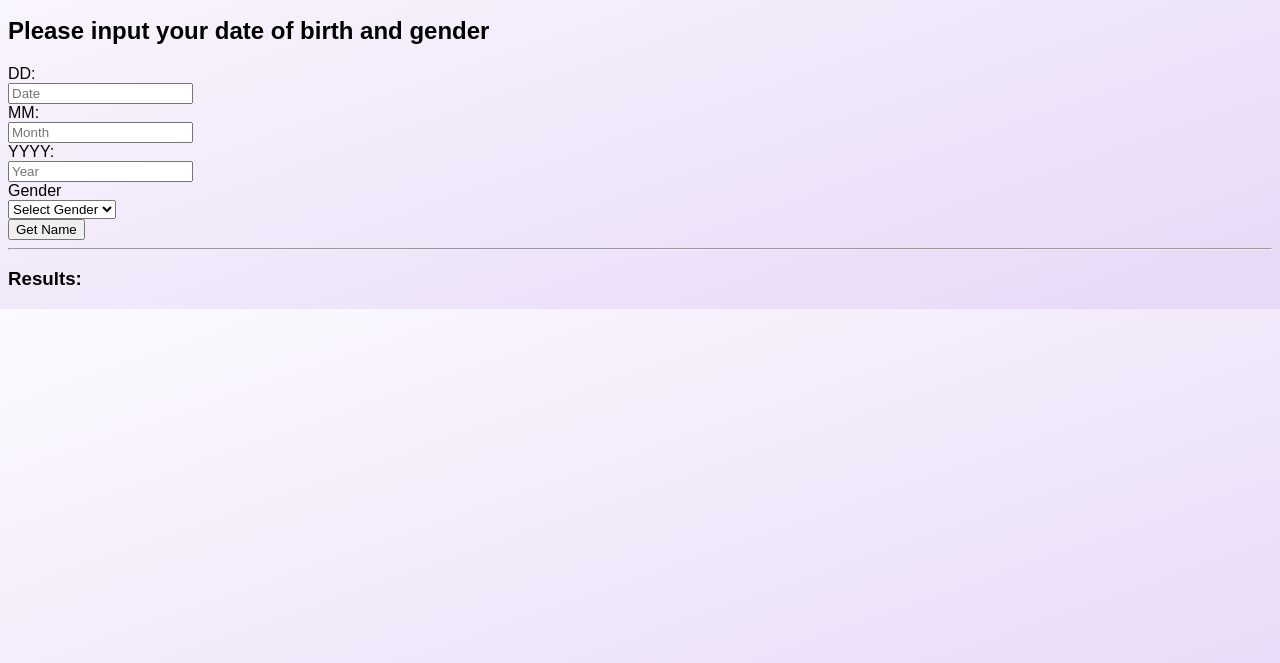
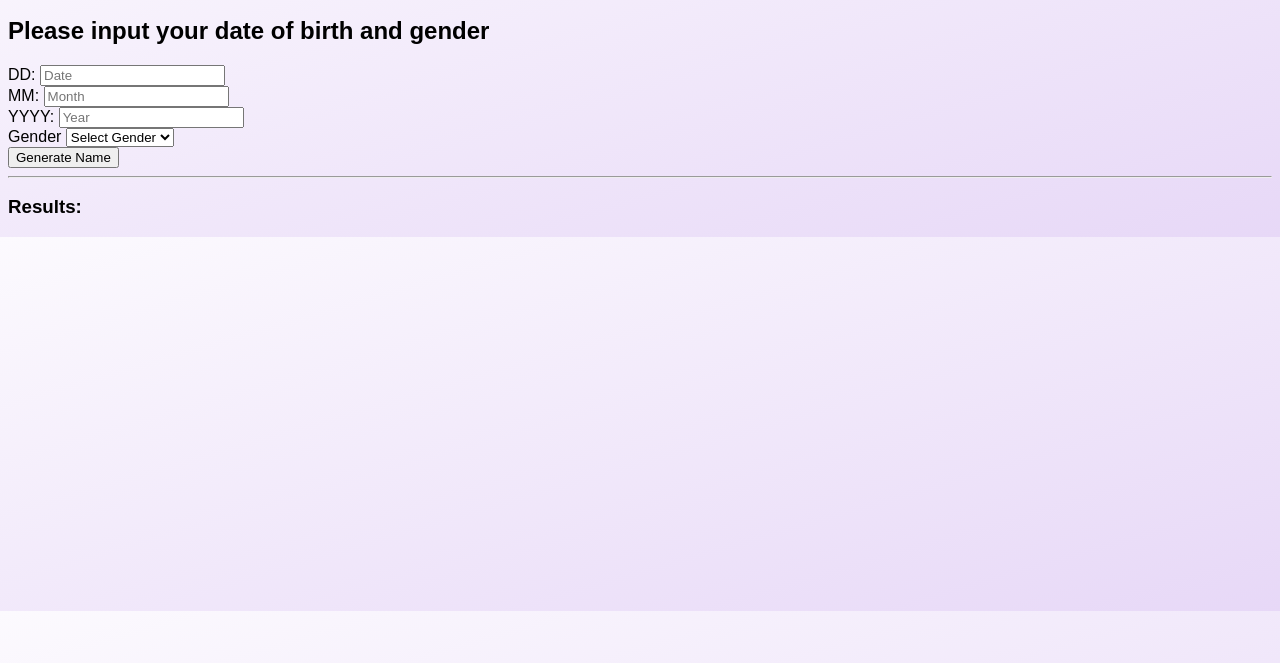
Before and after one commit to Dennis-Kiambi/akan, a plain HTML site: page index.html in a window 1280 px wide. Shown: the part 137-800 px from the top of the page. Drawn offline with Linux system fonts and the light colour scheme.

Commit message:
correct spacing and indentation

```diff
--- a/index.html
+++ b/index.html
@@ -14,37 +14,33 @@
     This web appplication will take in some of your details and use them to accurately give you the name you would have
     been christened if you were born in Ghana. </p>
   <h2>Please input your date of birth and gender</h2>
-  <div>
   <div id="error"></div>
   <form id="form">
     <div id="dob">
-        <label for="dd">DD:</label><br>
+      <label for="dd">DD:</label>
       <input type="number" id="dd" name="dd" placeholder="Date" required><br>
-        <label for="mm">MM:</label><br>
+      <label for="mm">MM:</label>
       <input type="number" id="mm" name="mm" placeholder="Month" required><br>
-        <label for="yyyy">YYYY:</label><br>
+      <label for="yyyy">YYYY:</label>
       <input type="number" id="yyyy" name="yyyy" placeholder="Year" required>
+    </div>
 
-      </div>
     <div id="sex">
-        <label for="gender">Gender</label><br>
-
+      <label for="gender">Gender</label>
       <select id="gender">
         <option value="0">Select Gender</option>
         <option value="1">Female</option>
         <option value="2">Male</option>
       </select>
     </div>
+
     <div id="submit">
-        <button type="button" id="btnSubmit" onclick="calculateName()">Get Name</button>
+      <button type="button" id="btnSubmit" onclick="calculateName()">Generate Name</button>
     </div>
     <hr />
     <h3>Results:</h3>
     <div id="divResult"></div>
-
   </form>
-  </div>
-
   <script defer src="js/scripts.js"></script>
 </body>
 
```
Lines whose indentation alone changed are shown as unchanged.
